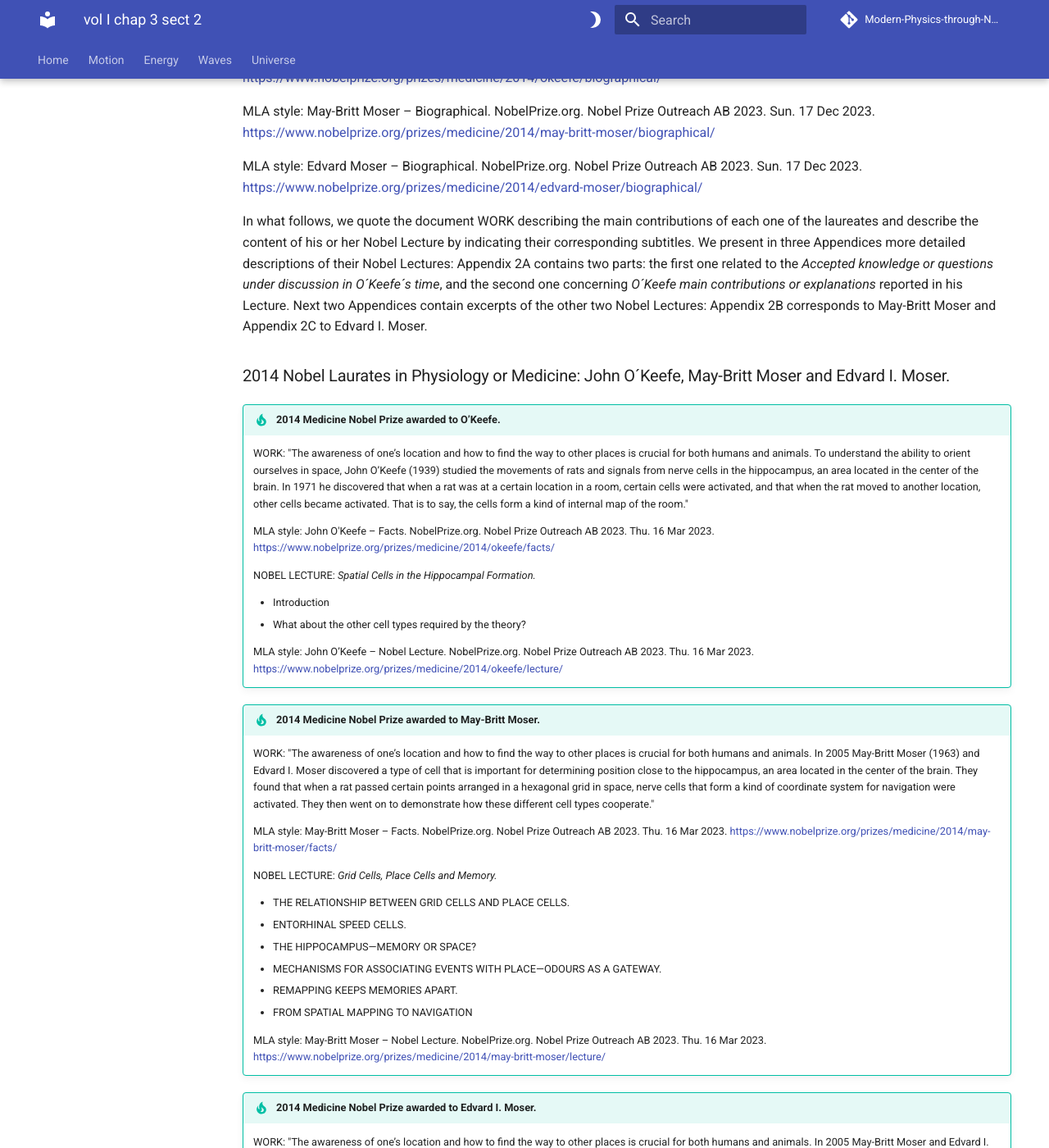
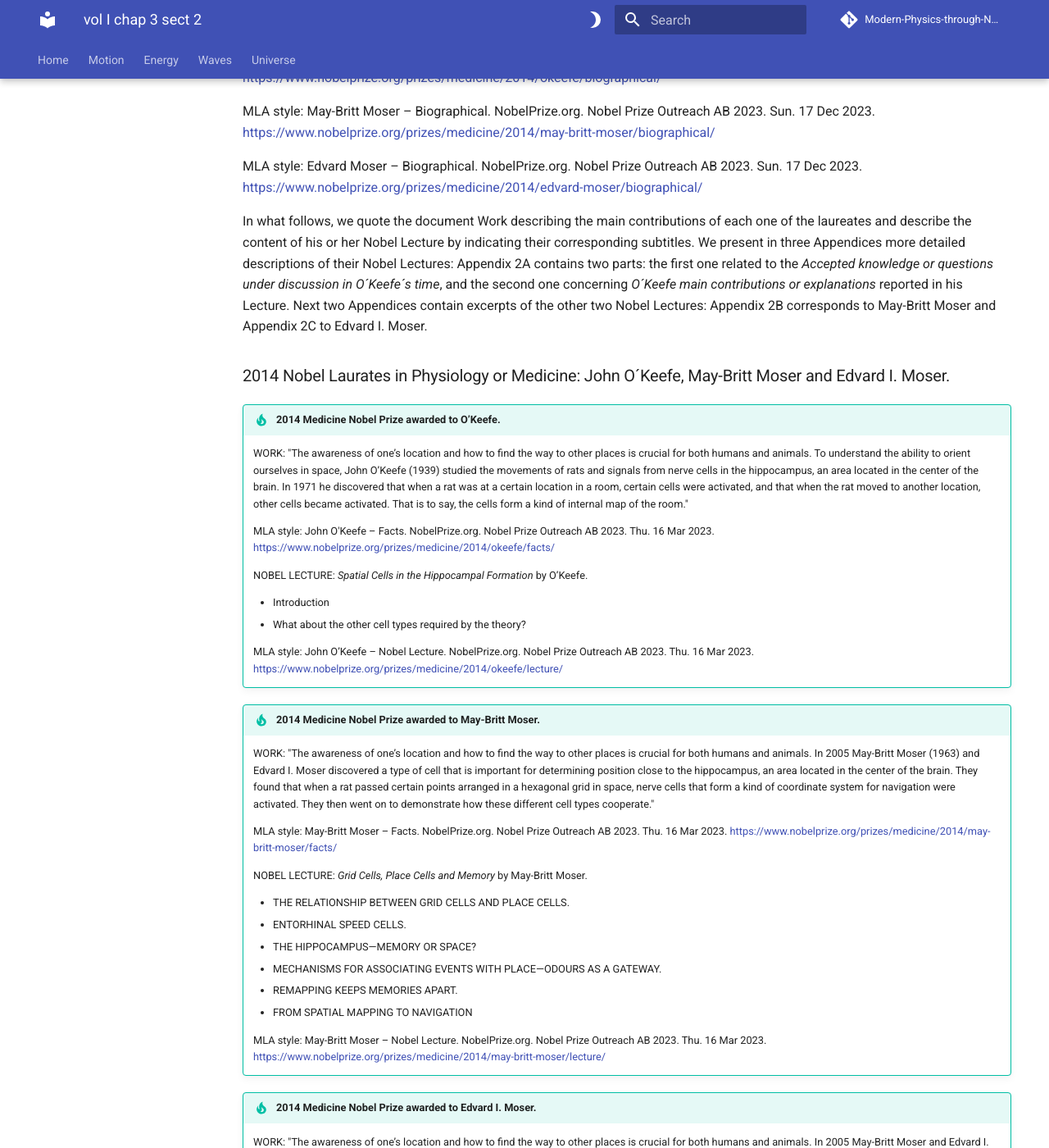
Before and after one commit to modphysnobel/modphysnobel.github.io, an MkDocs documentation site: the page built from docs/vol-I/vol-I-chap-3-sect-2.md, in a window 1280 px wide and 1400 px high, scrolled down 757 px. Shown: the whole window at 82% size. Built offline with MkDocs 1.6.1 and Material for MkDocs 9.7.7, drawn with Linux system fonts in a browser that asks for light colours; some web fonts are replaced; comment, search, counter and statistics services are not loaded; some of the changed text lies outside the part shown.

Commit message:
Update vol-I-chap-3-sect-2.md

```diff
--- a/docs/vol-I/vol-I-chap-3-sect-2.md
+++ b/docs/vol-I/vol-I-chap-3-sect-2.md
@@ -21,7 +21,7 @@ MLA style: May-Britt Moser – Biographical. NobelPrize.org. Nobel Prize Outreac
 
 MLA style: Edvard Moser – Biographical. NobelPrize.org. Nobel Prize Outreach AB 2023. Sun. 17 Dec 2023. <https://www.nobelprize.org/prizes/medicine/2014/edvard-moser/biographical/>
 
-In what follows, we quote the document WORK describing the main contributions of each one of the laureates and describe the content of his or her Nobel Lecture by indicating their corresponding subtitles. We present in three Appendices more detailed descriptions of their Nobel Lectures: Appendix 2A contains two parts: the first one related to the *Accepted knowledge or questions under discussion in O´Keefe´s time*, and the second one concerning *O´Keefe main contributions or explanations* reported in his Lecture. Next two Appendices contain excerpts of the other two Nobel Lectures: Appendix 2B corresponds to May-Britt Moser and Appendix 2C to Edvard I. Moser.
+In what follows, we quote the document Work describing the main contributions of each one of the laureates and describe the content of his or her Nobel Lecture by indicating their corresponding subtitles. We present in three Appendices more detailed descriptions of their Nobel Lectures: Appendix 2A contains two parts: the first one related to the *Accepted knowledge or questions under discussion in O´Keefe´s time*, and the second one concerning *O´Keefe main contributions or explanations* reported in his Lecture. Next two Appendices contain excerpts of the other two Nobel Lectures: Appendix 2B corresponds to May-Britt Moser and Appendix 2C to Edvard I. Moser.
 
 ### 2014 Nobel Laurates in Physiology or Medicine: John O´Keefe, May-Britt Moser and Edvard I. Moser.
 
@@ -30,7 +30,7 @@ In what follows, we quote the document WORK describing the main contributions of
 
 	MLA style: John O'Keefe – Facts. NobelPrize.org. Nobel Prize Outreach AB 2023. Thu. 16 Mar 2023. <https://www.nobelprize.org/prizes/medicine/2014/okeefe/facts/>
 
-	NOBEL LECTURE: *Spatial Cells in the Hippocampal Formation.*
+	NOBEL LECTURE: *Spatial Cells in the Hippocampal Formation* by O’Keefe.
 
 	- Introduction
 	- What about the other cell types required by the theory?
@@ -42,7 +42,7 @@ In what follows, we quote the document WORK describing the main contributions of
 
 	MLA style: May-Britt Moser – Facts. NobelPrize.org. Nobel Prize Outreach AB 2023. Thu. 16 Mar 2023. <https://www.nobelprize.org/prizes/medicine/2014/may-britt-moser/facts/>
 
-	NOBEL LECTURE: *Grid Cells, Place Cells and Memory.*
+	NOBEL LECTURE: *Grid Cells, Place Cells and Memory* by May-Britt Moser.
 
 	- THE RELATIONSHIP BETWEEN GRID CELLS AND PLACE CELLS.
 	- ENTORHINAL SPEED CELLS.
@@ -58,7 +58,7 @@ In what follows, we quote the document WORK describing the main contributions of
 
 	MLA style: Edvard I. Moser – Facts. NobelPrize.org. Nobel Prize Outreach AB 2023. Thu. 16 Mar 2023. <https://www.nobelprize.org/prizes/medicine/2014/edvard-moser/facts/>
 
-	NOBEL LECTURE: *Grid Cells and the Enthorinal Map of Space.*
+	NOBEL LECTURE: *Grid Cells and the Enthorinal Map of Space* by Edvard I. Moser.
 
 	1.	From psychology to neurophysiology—and back.
 	2.	Moving into unknown territory—the entorhinal cortex.
```
